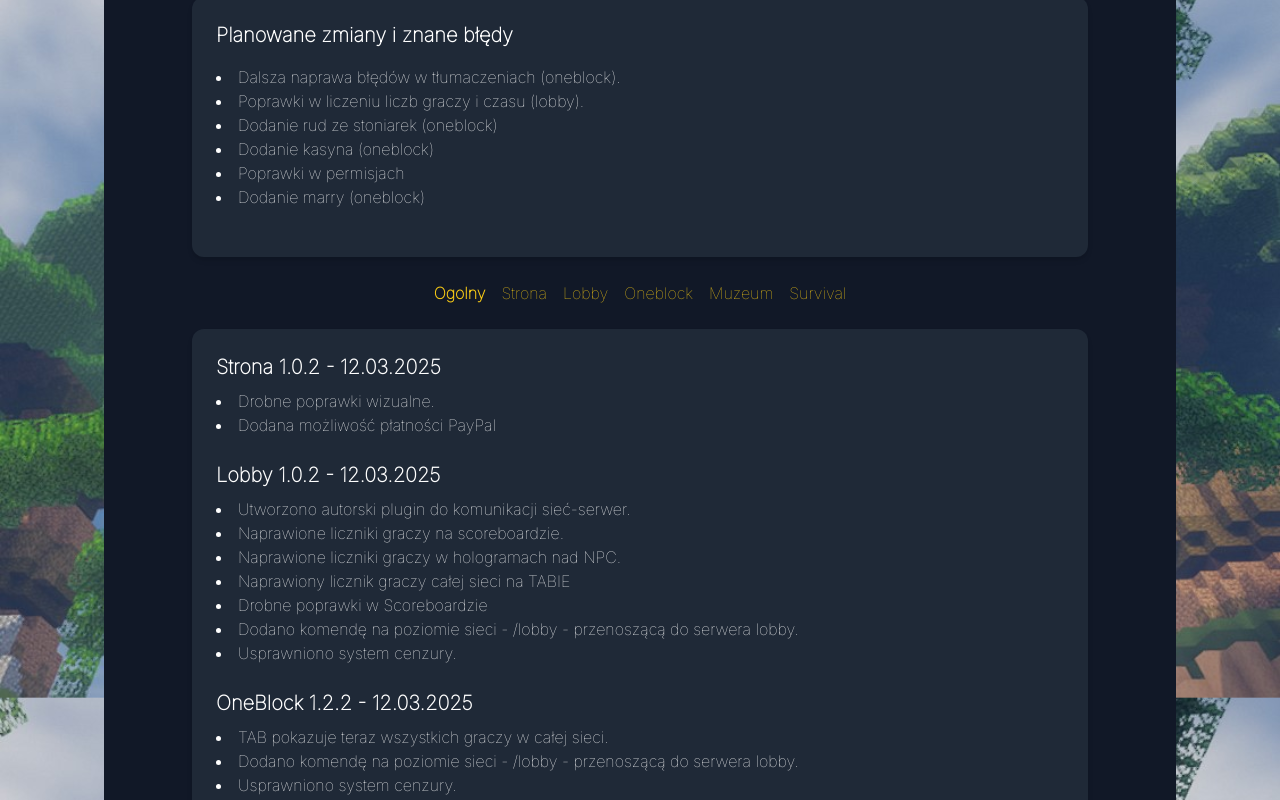
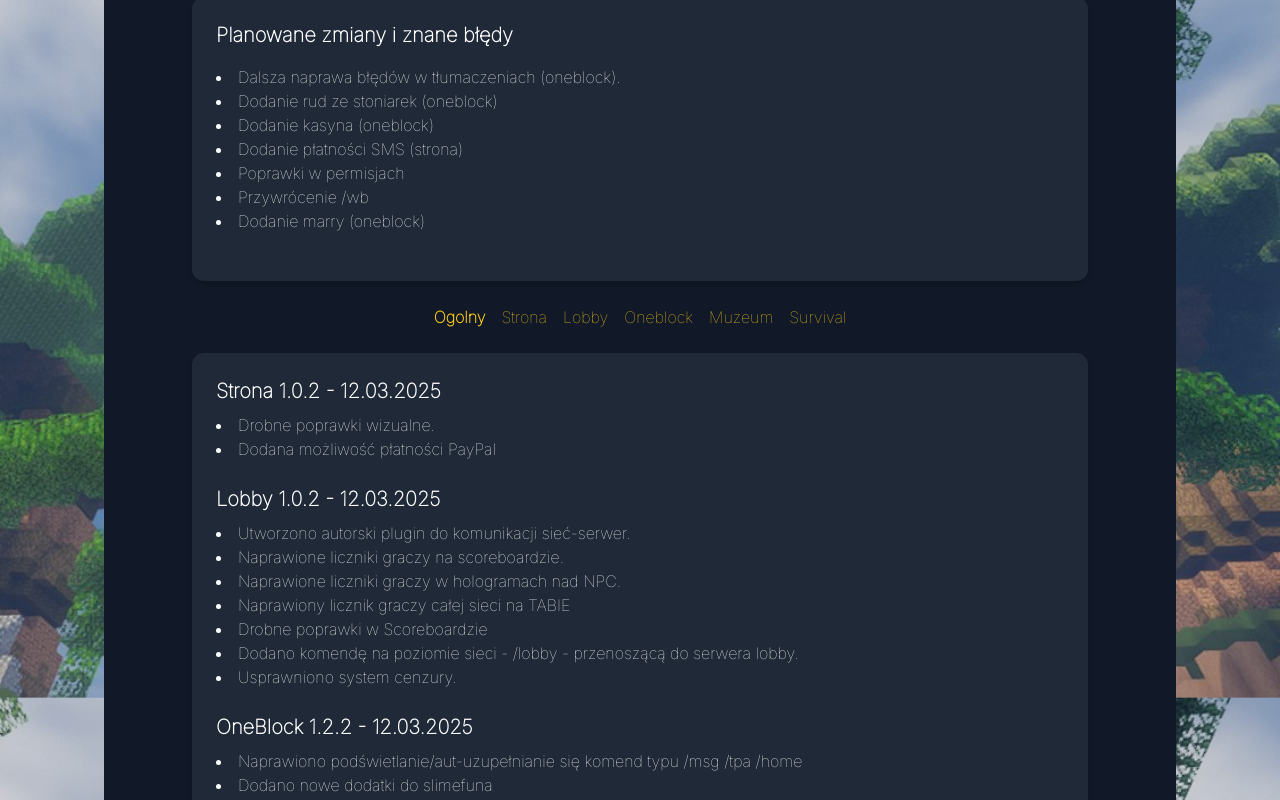
Before and after one commit to rczerwiec/stylowamc, a Next.js app: page /changelog in a window 1280 px wide. Shown: the part 220-1020 px from the top of the page. Built offline with nearby package versions, Linux system fonts and the light colour scheme; no server answers.

Commit message:
[UPDATE] Changelog update

```diff
--- a/app/changelog/page.tsx
+++ b/app/changelog/page.tsx
@@ -85,6 +85,8 @@ const Changelog = () => {
         version: "1.2.2",
         date: "12.03.2025",
         changes: [
+          "Naprawiono podświetlanie/aut-uzupełnianie się komend typu /msg /tpa /home",
+          "Dodano nowe dodatki do slimefuna",
           "TAB pokazuje teraz wszystkich graczy w całej sieci.",
           "Dodano komendę na poziomie sieci - /lobby - przenoszącą do serwera lobby.",
           "Usprawniono system cenzury.",
@@ -175,10 +177,11 @@ const Changelog = () => {
         <h3 className="text-xl font-semibold mb-4">Planowane zmiany i znane błędy</h3>
         <ul className="list-disc list-inside mb-6">
           <li>Dalsza naprawa błędów w tłumaczeniach (oneblock).</li>
-          <li>Poprawki w liczeniu liczb graczy i czasu (lobby).</li>
           <li>Dodanie rud ze stoniarek (oneblock)</li>
           <li>Dodanie kasyna (oneblock)</li>
+          <li>Dodanie płatności SMS (strona)</li>
           <li>Poprawki w permisjach</li>
+          <li>Przywrócenie /wb</li>
           <li>Dodanie marry (oneblock)</li>
         </ul>
       </div>
```
